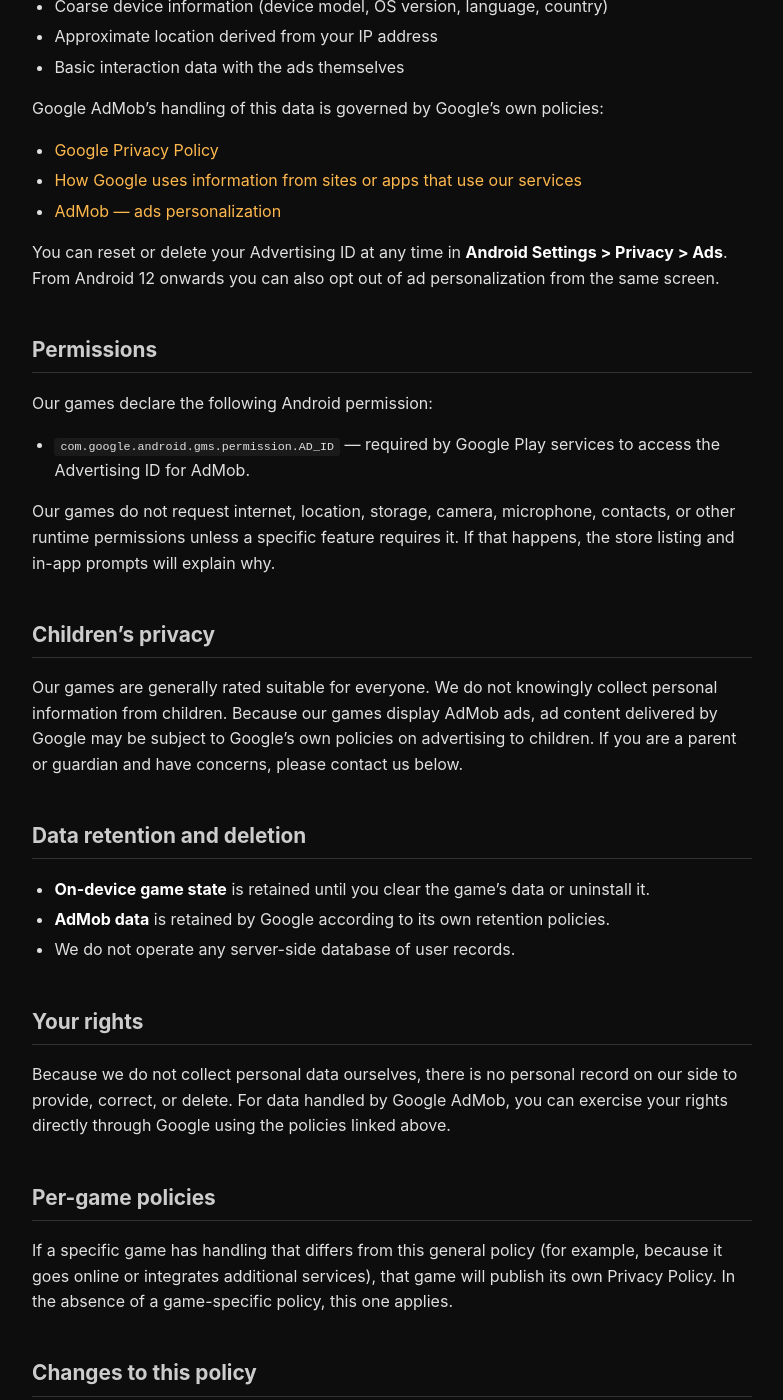
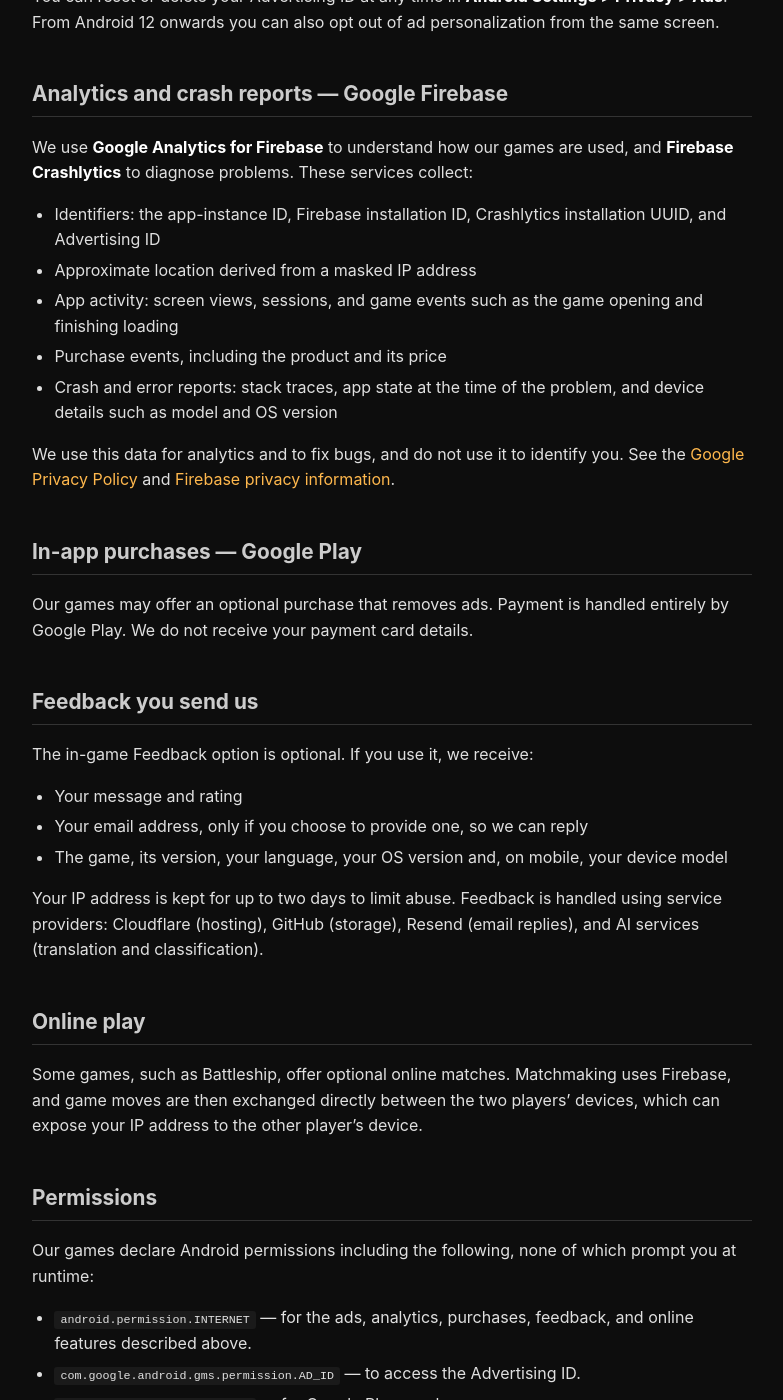
Before and after one commit to monogame-firstparty/monogame-firstparty.github.io, a Jekyll site: the page built from mono/privacy/index.md, in a window 1280 px wide and 1400 px high, scrolled down 1215 px. Shown: the whole window, without its empty margins (248-1031 px from the left). Built offline with Jekyll 4.4.1, drawn with Linux system fonts in a browser that asks for light colours; some of the changed text lies outside the part shown.

Commit message:
docs(privacy): disclose Firebase, purchases, feedback and online play

```diff
--- a/mono/privacy/index.md
+++ b/mono/privacy/index.md
@@ -14,19 +14,17 @@ This Privacy Policy applies to all games published by **sskplay**
 
 ## Overview
 
-Our games are offline single-player titles built on the Mono fantasy console.
-They do not require you to create an account, do not send your game data to our
-servers, and do not contain in-app purchases.
+Our games are built on the Mono fantasy console. They do not require you to
+create an account, and your game progress stays on your device.
 
-Our games do, however, display advertisements provided by Google AdMob. Google
-AdMob may collect and use certain information to serve ads. This Privacy Policy
-covers both our own handling and AdMob's role as a third-party service.
+Our games do send some data off your device: to show ads (Google AdMob), to
+measure usage and diagnose crashes (Google Firebase), to process an optional
+ad-free purchase (Google Play), and when you choose to send us feedback. This
+policy describes each of these.
 
-## Information we collect ourselves
+## Data stored only on your device
 
-We do not collect or transmit any personally identifiable information to our
-servers. The following data is stored **only on your device** and is never sent
-to us:
+The following is stored **only on your device** and is never sent to us:
 
 - Your in-game progress (levels, scores, unlocks, settings)
 - Any game-specific state the game needs to remember between sessions
@@ -34,24 +32,18 @@ to us:
 You can erase this data at any time by clearing the game's data in Android
 Settings or by uninstalling it.
 
-Our games do not collect:
-
-- Your name, email address, phone number, or postal address
-- Your precise or approximate location
-- Your contacts, photos, files, camera input, or microphone input
-- Crash reports, analytics, or usage telemetry
-- Any unique identifier beyond what Google AdMob uses internally for ad delivery
-
 ## Advertising — Google AdMob
 
 Our games use **Google AdMob** (provided by Google LLC) to display
-advertisements. To deliver ads, AdMob may access and process:
+advertisements, unless you have purchased the ad-free upgrade. AdMob
+automatically collects and shares the following for advertising, analytics, and
+fraud prevention:
 
-- The Android **Advertising ID**, a user-resettable identifier used for ad
-  personalization and frequency capping
-- Coarse device information (device model, OS version, language, country)
-- Approximate location derived from your IP address
-- Basic interaction data with the ads themselves
+- Device and account identifiers, including the Android **Advertising ID** and
+  app set ID
+- Your IP address, which may be used to estimate your general location
+- Product interactions, such as app launches, taps, and video views
+- Diagnostic information, such as app launch time and hang rate
 
 Google AdMob's handling of this data is governed by Google's own policies:
 
@@ -63,16 +55,61 @@ You can reset or delete your Advertising ID at any time in
 **Android Settings > Privacy > Ads**. From Android 12 onwards you can also opt
 out of ad personalization from the same screen.
 
+## Analytics and crash reports — Google Firebase
+
+We use **Google Analytics for Firebase** to understand how our games are used,
+and **Firebase Crashlytics** to diagnose problems. These services collect:
+
+- Identifiers: the app-instance ID, Firebase installation ID, Crashlytics
+  installation UUID, and Advertising ID
+- Approximate location derived from a masked IP address
+- App activity: screen views, sessions, and game events such as the game opening
+  and finishing loading
+- Purchase events, including the product and its price
+- Crash and error reports: stack traces, app state at the time of the problem,
+  and device details such as model and OS version
+
+We use this data for analytics and to fix bugs, and do not use it to identify
+you. See the [Google Privacy Policy](https://policies.google.com/privacy) and
+[Firebase privacy information](https://firebase.google.com/support/privacy).
+
+## In-app purchases — Google Play
+
+Our games may offer an optional purchase that removes ads. Payment is handled
+entirely by Google Play. We do not receive your payment card details.
+
+## Feedback you send us
+
+The in-game Feedback option is optional. If you use it, we receive:
+
+- Your message and rating
+- Your email address, only if you choose to provide one, so we can reply
+- The game, its version, your language, your OS version and, on mobile, your
+  device model
+
+Your IP address is kept for up to two days to limit abuse. Feedback is handled using
+service providers: Cloudflare (hosting), GitHub (storage), Resend (email
+replies), and AI services (translation and classification).
+
+## Online play
+
+Some games, such as Battleship, offer optional online matches. Matchmaking uses
+Firebase, and game moves are then exchanged directly between the two players'
+devices, which can expose your IP address to the other player's device.
+
 ## Permissions
 
-Our games declare the following Android permission:
+Our games declare Android permissions including the following, none of which
+prompt you at runtime:
 
-- `com.google.android.gms.permission.AD_ID` — required by Google Play services
-  to access the Advertising ID for AdMob.
+- `android.permission.INTERNET` — for the ads, analytics, purchases, feedback,
+  and online features described above.
+- `com.google.android.gms.permission.AD_ID` — to access the Advertising ID.
+- `com.android.vending.BILLING` — for Google Play purchases.
 
-Our games do not request internet, location, storage, camera, microphone,
-contacts, or other runtime permissions unless a specific feature requires it.
-If that happens, the store listing and in-app prompts will explain why.
+Our games do not request location, storage, camera, microphone, or contacts
+permissions unless a specific feature requires it. If that happens, the store
+listing and in-app prompts will explain why.
 
 ## Children's privacy
 
@@ -86,20 +123,20 @@ please contact us below.
 
 - **On-device game state** is retained until you clear the game's data or
   uninstall it.
-- **AdMob data** is retained by Google according to its own retention policies.
-- We do not operate any server-side database of user records.
+- **AdMob and Firebase data** is retained by Google according to its retention
+  policies and our Firebase settings.
+- **Feedback** is kept for as long as we need it to respond and improve our
+  games.
 
 ## Your rights
 
-Because we do not collect personal data ourselves, there is no personal record
-on our side to provide, correct, or delete. For data handled by Google AdMob,
-you can exercise your rights directly through Google using the policies linked
-above.
+To ask for a copy of your feedback, or to have it corrected or deleted, email us
+at the address below. For data handled by Google, you can exercise your rights
+directly through Google using the policies linked above.
 
 ## Per-game policies
 
-If a specific game has handling that differs from this general policy (for
-example, because it goes online or integrates additional services), that game
+If a specific game has handling that differs from this general policy, that game
 will publish its own Privacy Policy. In the absence of a game-specific policy,
 this one applies.
 
```
Also changed, not shown: other parts of mono/privacy/index.md (+2 -2 lines).
